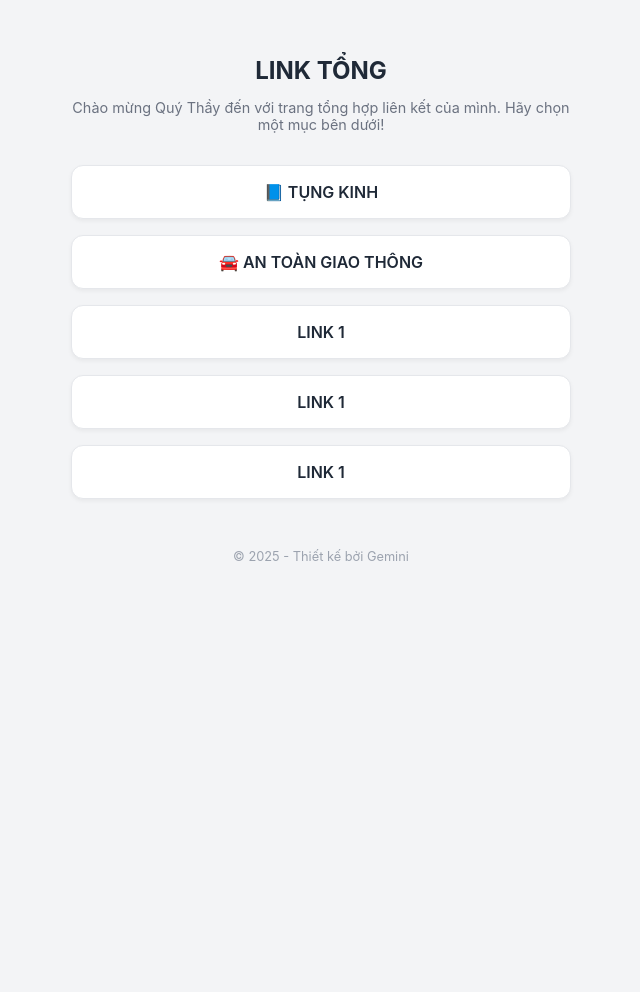
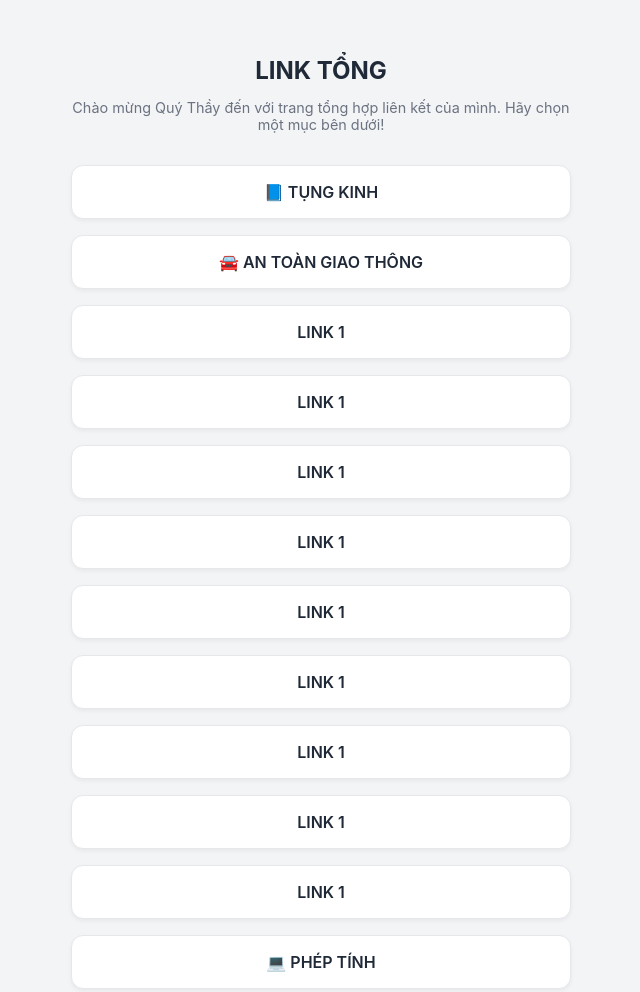
Before and after one commit to HoangLong23f3g2/linktong, a plain HTML site: page index.html in a window 1280 px wide. Shown: the top 992 px of the page, without its empty margins (319-959 px from the left). Before the commit the page ends 800 px from the top, so only its background shows below. Drawn offline with Linux system fonts and the light colour scheme.

Commit message:
Update index.html

```diff
--- a/index.html
+++ b/index.html
@@ -105,8 +105,15 @@
             <a href="https://tungkinh-psi.vercel.app/" class="link-card">📘 TỤNG KINH</a>
             <a href="https://atgtpq-th8v.vercel.app/" class="link-card">🚘 AN TOÀN GIAO THÔNG</a>
             <a href="TUOITRE.VN" class="link-card">LINK 1</a>
+			<a href="TUOITRE.VN" class="link-card">LINK 1</a>
+			<a href="TUOITRE.VN" class="link-card">LINK 1</a>
+			<a href="TUOITRE.VN" class="link-card">LINK 1</a>
+			<a href="TUOITRE.VN" class="link-card">LINK 1</a>
+			<a href="TUOITRE.VN" class="link-card">LINK 1</a>
+			<a href="TUOITRE.VN" class="link-card">LINK 1</a>
             <a href="TUOITRE.VN" class="link-card">LINK 1</a>
             <a href="TUOITRE.VN" class="link-card">LINK 1</a>
+			<a href="https://pheptinh-ruddy.vercel.app/" class="link-card">💻 PHÉP TÍNH</a>
         </div>
 
         <footer>
```
